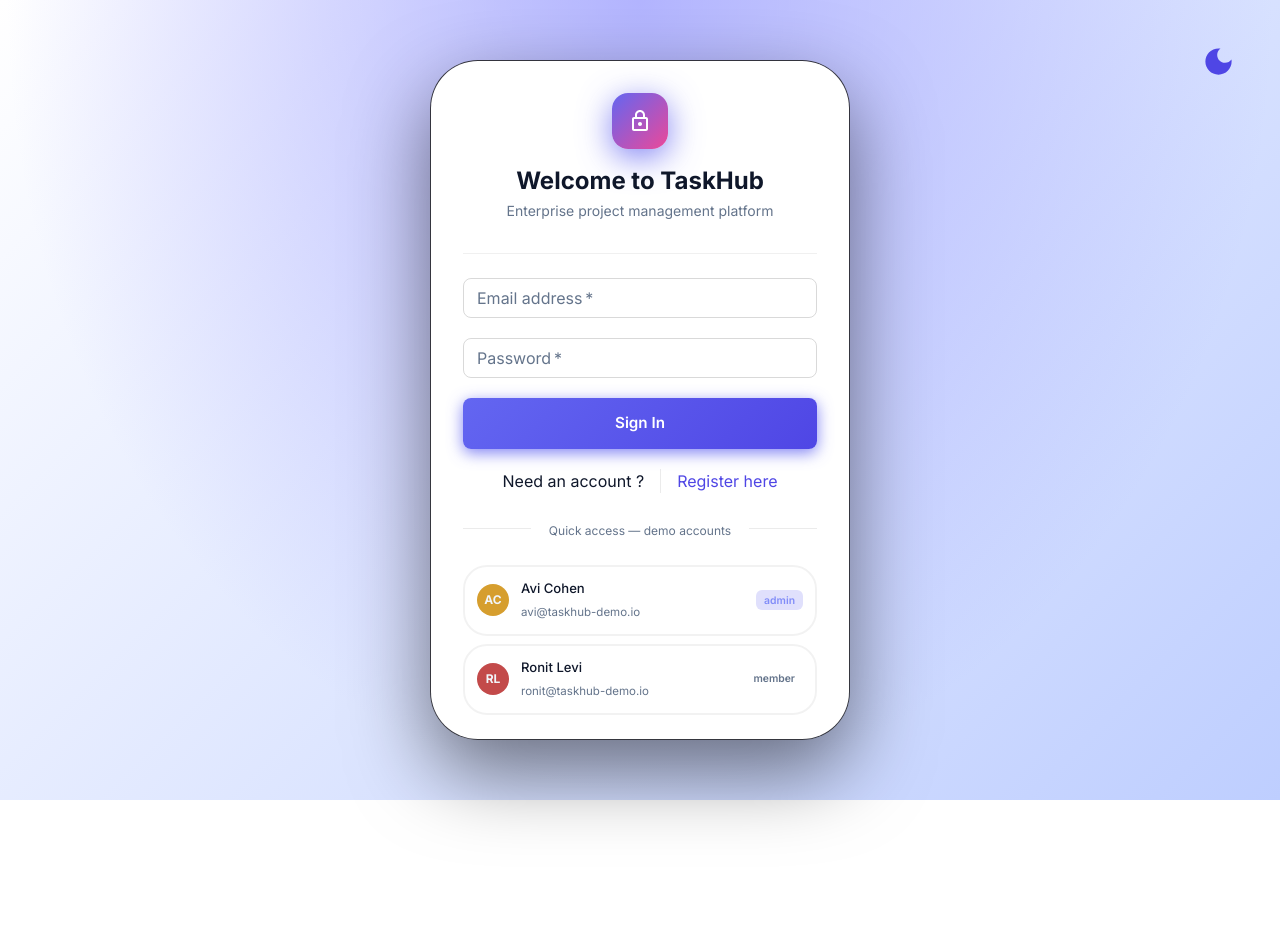
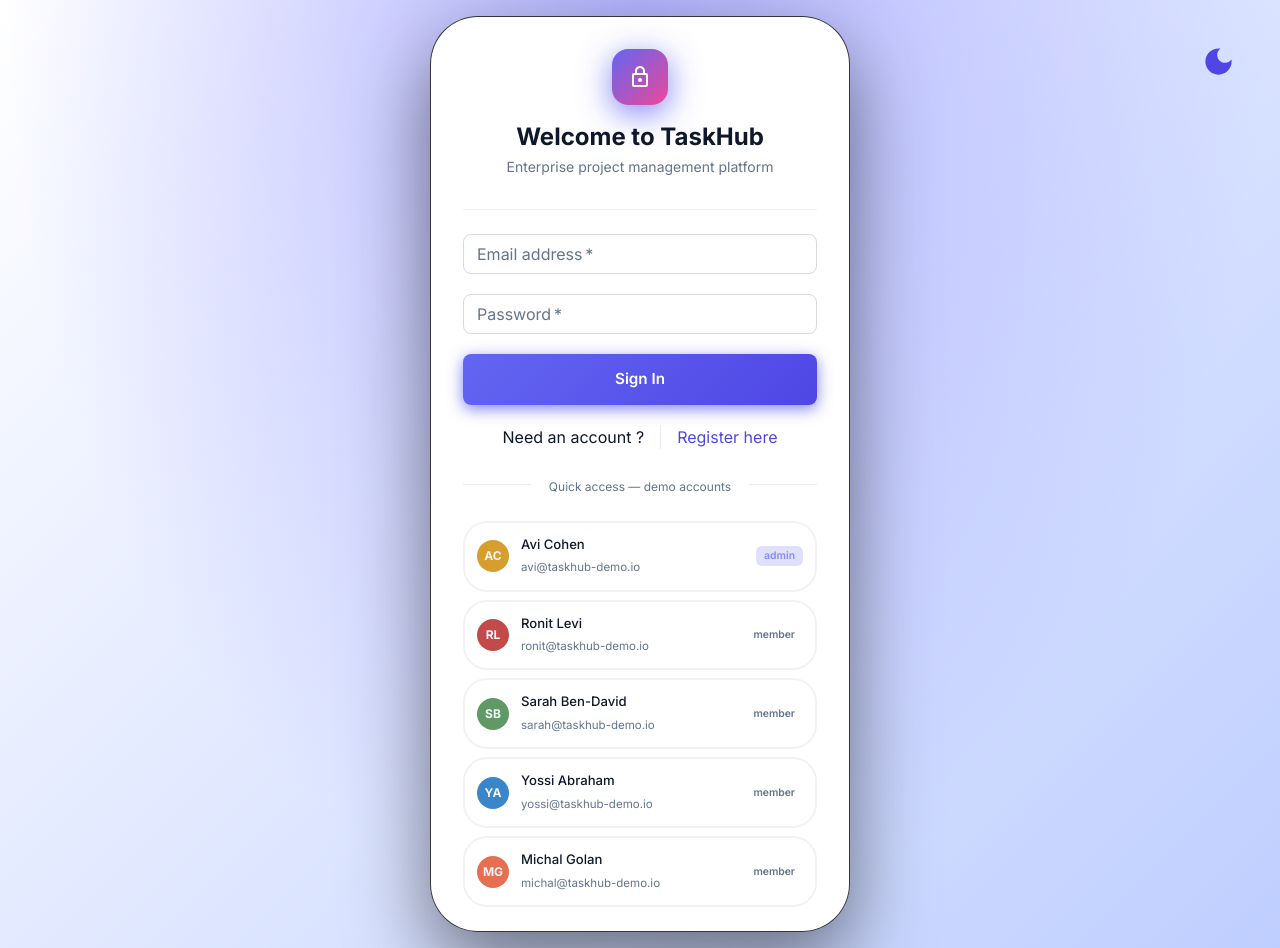
Before and after one commit to RonenGelyadov/advanced-task-manager, a React (Vite) app: page /login in a window 1280 px wide. Before the commit the page ends 800 px from the top, so only its background shows below. Built offline with nearby package versions, Linux system fonts and the light colour scheme; no server answers.

Commit message:
added demo users

```diff
--- a/src/components/BoardCard.tsx
+++ b/src/components/BoardCard.tsx
@@ -11,6 +11,8 @@ import { memo } from 'react';
 import { useNavigate } from 'react-router-dom';
 import ROUTES from '../router/routes';
 import { useTheme } from '../providers/ProjectThemeProvider';
+import useTaskStore from '../store/taskStore';
+import useColumnStore from '../store/columnStore';
 
 interface BoardProps {
   id: string;
@@ -22,6 +24,22 @@ interface BoardProps {
 }
 
 const BoardCard = ({ id, index, title, description, createdAt, color }: BoardProps) => {
+  const tasks = useTaskStore((s) => s.tasks);
+  const columns = useColumnStore((s) => s.columns);
+  const boardCols = columns.filter((c) => c.boardId === id);
+  const boardTasks = tasks.filter((t) => t.boardId === id);
+
+  const getDonePercent = () => {
+    if (!boardTasks.length) return 0;
+    const doneTasks = boardTasks.filter((t) => {
+      const col = boardCols.find((c) => c.id === t.columnId);
+      return (
+        col?.title.toLowerCase() === 'done' || col?.title.toLowerCase() === 'resolved'
+      );
+    });
+    return Math.round((doneTasks.length / boardTasks.length) * 100);
+  };
+
   const { isDark } = useTheme();
   const navigate = useNavigate();
 
@@ -139,12 +157,12 @@ const BoardCard = ({ id, index, title, description, createdAt, color }: BoardPro
                     fontSize: '0.72rem',
                   }}
                 >
-                  {/* {donePercent}% */}50%
+                  {`${getDonePercent()}%`}
                 </Typography>
               </Box>
               <LinearProgress
                 variant="determinate"
-                value={Math.floor(Math.random() * 90)}
+                value={getDonePercent()}
                 color="primary"
                 sx={{
                   height: 5,
--- a/src/components/ColumnCard.tsx
+++ b/src/components/ColumnCard.tsx
@@ -118,6 +118,7 @@ const ColumnCard = ({ id, boardId, title, color, filter, tasks }: ColumnProps) =
                 <AddIcon sx={{ fontSize: 20 }} />
               </IconButton>
             </Tooltip>
+            {tasks.length === 0 && user?.role === 'admin' && (
               <Tooltip title="Delete column">
                 <IconButton
                   size="large"
@@ -131,6 +132,7 @@ const ColumnCard = ({ id, boardId, title, color, filter, tasks }: ColumnProps) =
                   <DeleteOutlineIcon sx={{ fontSize: 20 }} />
                 </IconButton>
               </Tooltip>
+            )}
           </Box>
         </Box>
         <Box
--- a/src/data/demoUsers.ts
+++ b/src/data/demoUsers.ts
@@ -17,6 +17,33 @@ const DEMO_USERS = [
     avatarColor: '#C34A4A',
     role: 'member',
   },
+  {
+    id: 'demo3',
+    email: 'sarah@taskhub-demo.io',
+    password: 'sarah123',
+    firstName: 'Sarah',
+    lastName: 'Ben-David',
+    avatarColor: '#609966',
+    role: 'member',
+  },
+  {
+    id: 'demo4',
+    email: 'yossi@taskhub-demo.io',
+    password: 'yossi123',
+    firstName: 'Yossi',
+    lastName: 'Abraham',
+    avatarColor: '#3A86C8',
+    role: 'member',
+  },
+  {
+    id: 'demo5',
+    email: 'michal@taskhub-demo.io',
+    password: 'michal123',
+    firstName: 'Michal',
+    lastName: 'Golan',
+    avatarColor: '#E76F51',
+    role: 'member',
+  },
 ];
 
 export default DEMO_USERS;
--- a/src/pages/authPages/BoardPage.tsx
+++ b/src/pages/authPages/BoardPage.tsx
@@ -22,6 +22,8 @@ const BoardPage = () => {
 
   const columns = useColumnStore((s) => s.columns);
   const tasks = useTaskStore((s) => s.tasks);
+
+  const boardTasksCount = tasks.filter((t) => t.boardId === board?.id).length;
 
   const { id: boardId } = useParams<{ id: string }>();
   const getBoardById = useBoardStore((s) => s.getBoardById);
@@ -118,7 +120,7 @@ const BoardPage = () => {
             {board.title}
           </Typography>
           <Chip
-            label={`16 tasks`}
+            label={`${boardTasksCount} task${boardTasksCount === 1 ? '' : 's'}`}
             size="small"
             sx={{
               bgcolor: `${board.color}22`,
```
Lines whose indentation alone changed are shown as unchanged.
